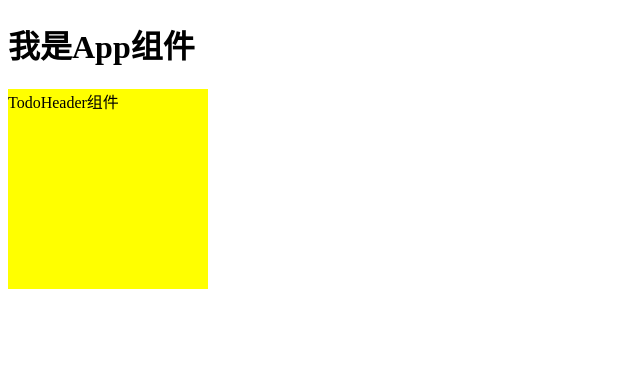
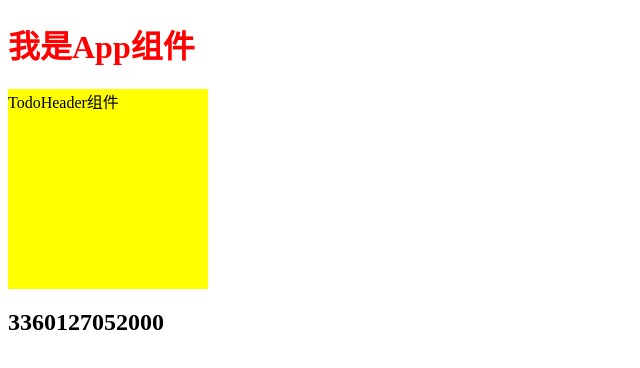
Before and after one commit to Nantoforget/Vue2, a Vue app in the folder 02-vue/: page / in a window 1280 px wide. Shown: the top 368 px of the page, without its empty margins (0-640 px from the left). Built offline with nearby package versions, Linux system fonts and the light colour scheme.

Commit message:
less和过滤器filters

```diff
--- a/02-vue/package.json
+++ b/02-vue/package.json
@@ -9,6 +9,8 @@
     },
     "dependencies": {
         "core-js": "^3.8.3",
+        "less": "^4.1.3",
+        "less-loader": "^11.1.0",
         "vue": "^2.6.14"
     },
     "devDependencies": {
--- a/02-vue/src/App.vue
+++ b/02-vue/src/App.vue
@@ -2,6 +2,8 @@
     <div>
         <h1 v-big="msg">我是App组件</h1>
         <todo-header></todo-header>
+        <!-- 使用过滤器 -->
+        <h2>{{ time | timeFormat }}</h2>
     </div>
 </template>
 <script>
@@ -16,7 +18,7 @@ export default {
         //第三个参数是虚拟对象
         //第四个参数是虚拟对象
         big(element, option) {
-            console.log(option);
+            // console.log(option);
         },
     },
     // 组件名字
@@ -25,10 +27,24 @@ export default {
     data() {
         return {
             msg: "abcd",
+            time: Date.now(),
         };
+    },
+    //过滤器，利用一个值，生成一个新值
+    filters: {
+        timeFormat(val) {
+            return val * 2;
+        },
     },
     methods: {},
     computed: {},
 };
 </script>
-<style scoped></style>
+<style scoped lang="less">
+@color: red;
+div {
+    h1 {
+        color: @color;
+    }
+}
+</style>
```
Also changed, not shown: 1 other file (tests, documents, lock files or other folders).
